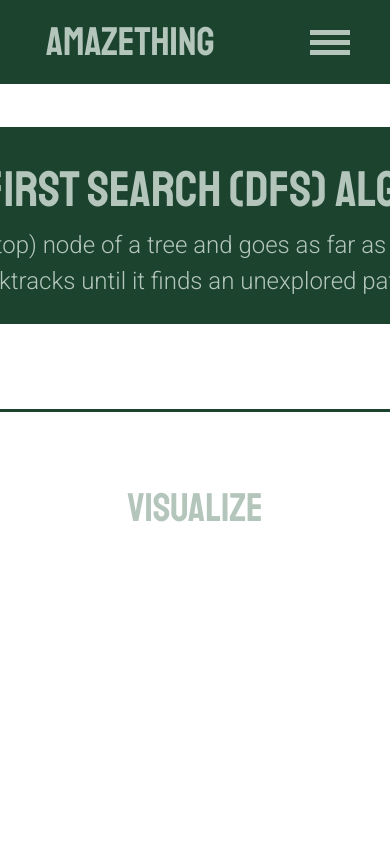
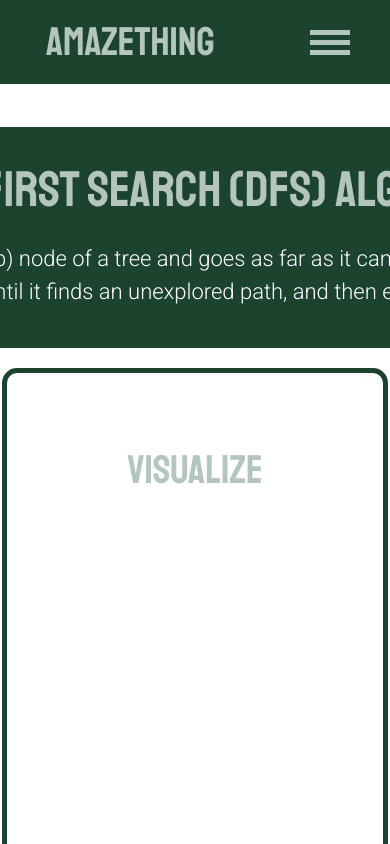
Before and after one commit to vadim-nest/aMAZEthing, a React (Vite) app in the folder Client/: page /learning/dfsLesson in a window 390 px wide. Built offline with nearby package versions, Linux system fonts and the light colour scheme; no server answers.

Commit message:
feat: small design changes, lesson page

```diff
--- a/Client/src/components/profile/profile.tsx
+++ b/Client/src/components/profile/profile.tsx
@@ -10,6 +10,7 @@ import ProfileGameHistory from './profileGameHistory';
 import sort from '../../assets/profile/sort.png';
 import path from '../../assets/profile/path.png';
 import changeMe from '../../assets/profile/changeMe.png';
+import TowerSVG from '../svg/towerSVG';
 
 function Profile() {
   const { getAccessTokenSilently, isAuthenticated, user } = useAuth0();
--- a/Client/src/components/sortingLessons/bubbleLesson.tsx
+++ b/Client/src/components/sortingLessons/bubbleLesson.tsx
@@ -71,7 +71,7 @@ export default function BubbleLesson() {
           )}
 
           {!isSorted && clicked && (
-            <button className="button clickSort">wait... </button>
+            <button className="button clickSort visualizing">visualizing</button>
           )}
         </div>
         <Visualization
--- a/Client/src/components/sortingLessons/insertionLesson.tsx
+++ b/Client/src/components/sortingLessons/insertionLesson.tsx
@@ -69,9 +69,7 @@ export default function InsertionLesson() {
             </button>
           }
            {!isSorted && clicked &&
-           <button
-           className="button clickSort">
-             wait... </button>
+           <button className="button clickSort visualizing">visualizing</button>
           }
         </div>
         <Visualization   fontColor={'white'} width={WIDTH} delay={DELAY} margin={MARGIN} height={HEIGHT} paddingTop={PADTOP} array={array} key={array} animations ={animations} clicked={clicked} sortingAlgo={insertionSortVisual} setClicked={setClicked} setIsSorted={setIsSorted}/>
--- a/Client/src/components/sortingLessons/mergeSort.tsx
+++ b/Client/src/components/sortingLessons/mergeSort.tsx
@@ -10,7 +10,7 @@ export default function MergeLesson() {
   const [animations, setAnimations] = useState([[1]])
   const [isSorted, setIsSorted] = useState(false)
 
-  let WIDTH = 35
+  let WIDTH = 28
   let MIN_VAL = 10
   let MAX_VAL = 100
   let NUM_BARS = 25
@@ -51,7 +51,7 @@ export default function MergeLesson() {
         <p>{paragraphs.firstP}</p>
       </div>
 
-      <div className="lesson-wrapper-2">
+      <div className="lesson-wrapper-2  merge-visual-height">
         <div>
         {!clicked &&
            < button className="button clickSort" onClick={() => initArr()}>
@@ -72,13 +72,13 @@ export default function MergeLesson() {
 
           {!isSorted && clicked &&
            <button
-           className="button clickSort">
-             wait... </button>
+           className="button clickSort visualizing">
+             visualizing </button>
           }
 
         </div>
 
-        <Visualization   fontColor={'white'} width={WIDTH} delay={DELAY} margin={MARGIN} paddingTop={PADTOP} height={HEIGHT} array={array} key={array} animations ={animations} clicked={clicked} sortingAlgo={mergeSortVisual}  setClicked={setClicked}   setIsSorted={ setIsSorted}  />
+        <Visualization fontColor={'white'} width={WIDTH} delay={DELAY} margin={MARGIN} paddingTop={PADTOP} height={HEIGHT} array={array} key={array} animations ={animations} clicked={clicked} sortingAlgo={mergeSortVisual}  setClicked={setClicked}   setIsSorted={ setIsSorted}  />
 
       </div>
     </div>
--- a/Client/src/components/sortingLessons/quickSort.tsx
+++ b/Client/src/components/sortingLessons/quickSort.tsx
@@ -19,7 +19,7 @@ export default function QuickLesson() {
   let DELAY = 10
   let PADTOP = 5
   let MARGIN = 3
-  let HEIGHT = 8
+  let HEIGHT = 5
 
   let paragraphs = {
     sortName: 'Quick sort',
@@ -53,7 +53,7 @@ export default function QuickLesson() {
         <p>{paragraphs.firstP}</p>
       </div>
 
-      <div className="lesson-wrapper-2">
+      <div className="lesson-wrapper-2 quick-sort-visual-height">
         <div>
         {!clicked &&
            < button className="button clickSort" onClick={() => initArr()}>
@@ -73,8 +73,8 @@ export default function QuickLesson() {
 
 {!isSorted && clicked &&
            <button
-           className="button clickSort">
-             wait... </button>
+           className="button clickSort visualizing">
+             visualizing </button>
           }
         </div>
 
--- a/Client/src/components/sortingLessons/selectionLesson.tsx
+++ b/Client/src/components/sortingLessons/selectionLesson.tsx
@@ -55,8 +55,7 @@ export default function SelectionLesson() {
               new array
             </button>
           )}
-
-          {!clicked && !isSorted && (
+          {!clicked &&!isSorted &&
             <button
               className="button clickSort"
               onClick={() => {
@@ -65,7 +64,10 @@ export default function SelectionLesson() {
             >
               visualize
             </button>
-          )}
+          }
+           {!isSorted && clicked &&
+           <button className="button clickSort visualizing">visualizing</button>
+          }
         </div>
         <Visualization
           fontColor={'white'}
--- a/Client/src/css/sorting.css
+++ b/Client/src/css/sorting.css
@@ -8,41 +8,49 @@
   flex-direction: column;
   align-items: center;
   justify-content: space-between;
-  overflow: scroll;
+  /* overflow: hidden; */
 }
 
 .lesson-wrapper, .lesson-wrapper-2 {
   background-color: var(--main-green);
-  border-radius: 20px;
-  min-width: 70vw;
+  border-radius: 15px;
+  width: 1000px;
   width: 900px;
   padding: 3vh 3vw;
-  margin: 5vh;
+  margin-top: 5vh;
   color: var(--white);
   display: flex;
   align-items: center;
   flex-direction: column;
+  cursor: default;
+
 }
 
 .lesson-wrapper h1 {
   font-size: 50px;
+  margin-bottom: 15px;
 }
 
 .lesson-wrapper p {
-  font-size: 24px;
+  font-size: 22px;
   text-align: left;
-  color: var(--white-green);
+  color: var(--white);
+  margin-bottom: 15px;
 }
 
 .lesson-wrapper-2 {
   background-color: transparent;
-  border: 3px solid var(--main-green);
-
+  border: 5px solid var(--main-green);
+  margin-top: 20px;
+  /* min-width: fit-content; */
 }
 
 .array {
   display:flex;
   align-items: flex-end;
+  height: 250px;
+  max-width: fit-content;
+
 }
 
 .clickSort{
@@ -63,3 +71,49 @@
   font-size: 15px;
   font-weight: bolder;
 }
+
+.visualizing {
+  color: var(--white-green)
+}
+
+.visualizing:hover {
+  cursor: default;
+  color: var(--white-green);
+}
+
+.merge-visual-height .array {
+  height: 300px
+}
+
+.quick-sort-visual-height {
+  width: 1150px;
+}
+
+.quick-sort-visual-height .array {
+  height: 300px;
+}
+
+@media only screen and (max-width: 949px) {
+  .lesson-wrapper-2 {
+    width: 99%;
+    /* margin-left: 200px;
+    margin-right: 200px; */
+  }
+
+   /* TODO started here. didn't finish  */
+
+  .array {
+    width: 90vw;
+    margin: 0px;
+  }
+
+  .array-el {
+    margin: 1px;
+    height: 10px;
+    border-radius: 3px;
+    display: flex;
+    justify-content: center;
+    font-size: 15px;
+    font-weight: bolder;
+  }
+}
```
Also changed, not shown: Client/src/css/profile.css (line endings or trailing spaces).
